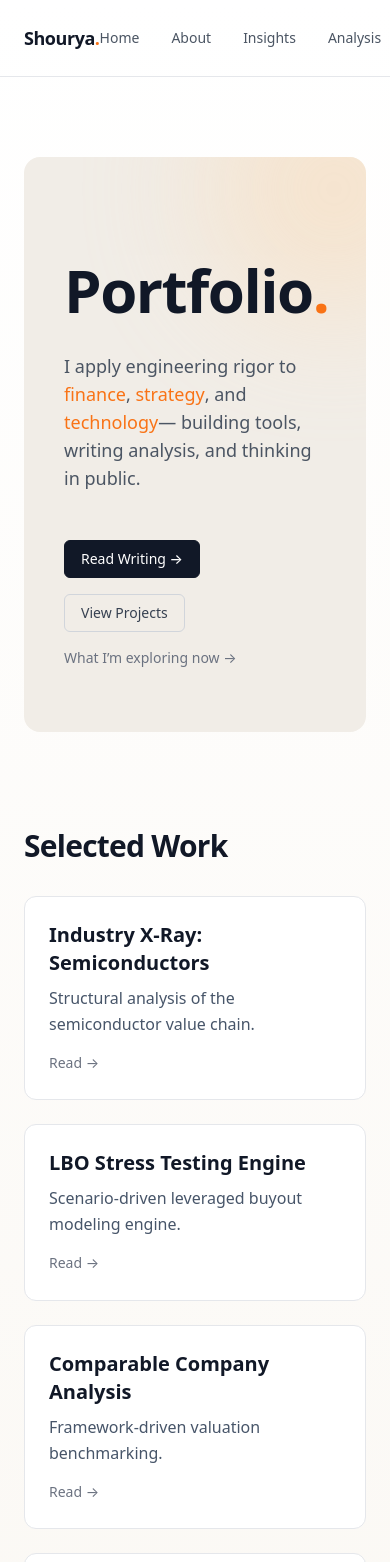
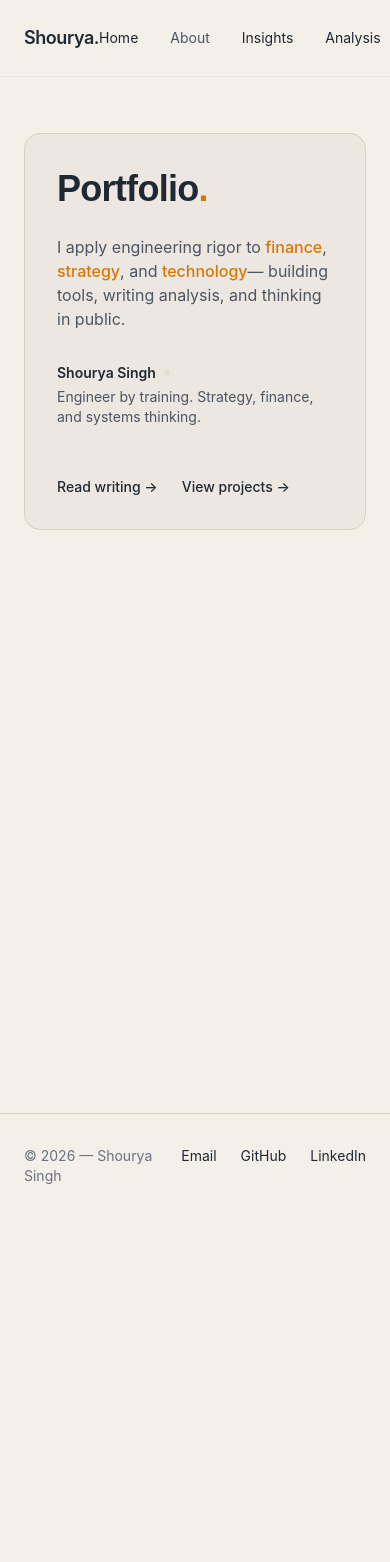
Before and after one commit to meeth10/weblog, a Next.js app: page / in a window 390 px wide. Shown: the top 1562 px of the page. After the commit the page ends 1218 px from the top, so only its background shows below. Built offline with nearby package versions, Linux system fonts and the light colour scheme.

Commit message:
Portfolio makeoverssssss

```diff
--- /dev/null
+++ b/app/components/ThinkingButton.tsx
@@ -0,0 +1,39 @@
+"use client"
+
+import { useState } from "react"
+
+export default function ThinkingButton({
+  onToggle,
+}: {
+  onToggle: () => void
+}) {
+  const [active, setActive] = useState(false)
+
+  return (
+    <button
+      onClick={() => {
+        setActive(v => !v)
+        onToggle()
+      }}
+      className="group text-left cursor-pointer"
+      aria-label="Toggle thinking space"
+    >
+      <div className="flex items-center gap-2">
+        <span className="text-sm font-semibold text-ink group-hover:text-orange transition">
+          Shourya Singh
+        </span>
+
+        {/* subtle activity dot */}
+        <span
+          className={`h-1.5 w-1.5 rounded-full transition-opacity ${
+            active ? "bg-orange opacity-100" : "bg-line opacity-40"
+          }`}
+        />
+      </div>
+
+      <div className="mt-1 max-w-md text-sm text-steel group-hover:text-ink transition">
+        Engineer by training. Strategy, finance, and systems thinking.
+      </div>
+    </button>
+  )
+}
--- /dev/null
+++ b/app/components/ThinkingLayer.tsx
@@ -0,0 +1,119 @@
+"use client"
+
+import { useEffect, useRef } from "react"
+
+type Node = {
+  x: number
+  y: number
+  vx: number
+  vy: number
+}
+
+export default function ThinkingLayer({ active }: { active: boolean }) {
+  const canvasRef = useRef<HTMLCanvasElement | null>(null)
+
+  useEffect(() => {
+    if (!active) return
+
+    const canvas = canvasRef.current
+    if (!canvas) return
+
+    const ctx = canvas.getContext("2d")
+    if (!ctx) return
+
+    const dpr = window.devicePixelRatio || 1
+
+    const resize = () => {
+      canvas.width = window.innerWidth * dpr
+      canvas.height = window.innerHeight * dpr
+      canvas.style.width = "100%"
+      canvas.style.height = "100%"
+      ctx.setTransform(dpr, 0, 0, dpr, 0, 0)
+    }
+
+    resize()
+    window.addEventListener("resize", resize)
+
+    const nodes: Node[] = Array.from({ length: 50 }).map(() => ({
+      x: Math.random() * window.innerWidth,
+      y: Math.random() * window.innerHeight,
+      vx: (Math.random() - 0.5) * 0.4,
+      vy: (Math.random() - 0.5) * 0.4,
+    }))
+
+    let mouse = { x: -1000, y: -1000 }
+
+    const onMouseMove = (e: MouseEvent) => {
+      mouse = { x: e.clientX, y: e.clientY }
+    }
+
+    window.addEventListener("mousemove", onMouseMove)
+
+    let raf: number
+
+    function animate() {
+      ctx.clearRect(0, 0, canvas.width, canvas.height)
+
+      for (let i = 0; i < nodes.length; i++) {
+        const a = nodes[i]
+
+        a.x += a.vx
+        a.y += a.vy
+
+        if (a.x < 0 || a.x > window.innerWidth) a.vx *= -1
+        if (a.y < 0 || a.y > window.innerHeight) a.vy *= -1
+
+        // Mouse repulsion
+        const dx = a.x - mouse.x
+        const dy = a.y - mouse.y
+        const dist = Math.sqrt(dx * dx + dy * dy)
+        if (dist < 140) {
+          a.vx += (dx / dist) * 0.05
+          a.vy += (dy / dist) * 0.05
+        }
+
+        // Node
+        ctx.beginPath()
+        ctx.arc(a.x, a.y, 2.5, 0, Math.PI * 2)
+        ctx.fillStyle = "rgba(249,115,22,0.9)"
+        ctx.fill()
+
+        // Connections
+        for (let j = i + 1; j < nodes.length; j++) {
+          const b = nodes[j]
+          const dx2 = a.x - b.x
+          const dy2 = a.y - b.y
+          const d = Math.sqrt(dx2 * dx2 + dy2 * dy2)
+
+          if (d < 140) {
+            ctx.beginPath()
+            ctx.moveTo(a.x, a.y)
+            ctx.lineTo(b.x, b.y)
+            ctx.strokeStyle = `rgba(51,65,85,${1 - d / 140})`
+            ctx.lineWidth = 0.8
+            ctx.stroke()
+          }
+        }
+      }
+
+      raf = requestAnimationFrame(animate)
+    }
+
+    animate()
+
+    return () => {
+      cancelAnimationFrame(raf)
+      window.removeEventListener("mousemove", onMouseMove)
+      window.removeEventListener("resize", resize)
+    }
+  }, [active])
+
+  if (!active) return null
+
+  return (
+    <canvas
+      ref={canvasRef}
+      className="fixed inset-0 z-0 pointer-events-none"
+    />
+  )
+}
--- a/app/global.css
+++ b/app/global.css
@@ -3,55 +3,48 @@
 @tailwind utilities;
 
 /* ====================
-   COLOR TOKENS
-==================== */
-:root {
-  --orange: #f97316;
-  --orange-soft: #fde7d7;
-
-  --beige: #faf7f2;
-  --sand: #f1ede7;
-
-  --grey-900: #0f172a;
-  --grey-700: #334155;
-  --grey-600: #475569;
-  --grey-400: #94a3b8;
-}
-
-/* ====================
-   BASE STYLES
+   BASE
 ==================== */
 @layer base {
   body {
-    background: linear-gradient(
-      180deg,
-      #ffffff 0%,
-      var(--beige) 100%
-    );
-    color: var(--grey-900);
-    font-family: ui-sans-serif, system-ui, -apple-system, BlinkMacSystemFont;
+    font-family: theme(fontFamily.body);
     line-height: 1.65;
+    background-color: theme(colors.bg);
+    color: theme(colors.ink);
+  }
+
+  h1, h2, h3 {
+    font-family: theme(fontFamily.heading);
+    letter-spacing: -0.02em;
+    color: theme(colors.ink);
   }
 
   h1 {
-    @apply text-5xl font-bold tracking-tight;
+    @apply text-4xl font-semibold mb-6;
   }
 
   h2 {
-    @apply text-3xl font-semibold tracking-tight;
+    @apply text-2xl font-medium mt-14 mb-4;
   }
 
   h3 {
-    @apply text-xl font-semibold;
+    @apply text-lg font-medium mt-10 mb-2;
   }
 
   p {
-    color: var(--grey-600);
-    @apply leading-relaxed;
+    font-size: 1rem;
+    line-height: 1.65;
+    color: theme(colors.steel);
+    margin: 1.25rem 0;
   }
 
   a {
-    @apply transition-colors;
+    transition: color 0.2s ease;
+    color: theme(colors.ink);
+  }
+
+  a:hover {
+    color: theme(colors.orange);
   }
 }
 
@@ -59,84 +52,61 @@
    COMPONENTS
 ==================== */
 @layer components {
-  /* Background helpers */
-  .bg-sand {
-    background-color: var(--sand);
-  }
-
-  /* Accent helpers */
-  .text-accent {
-    color: var(--orange);
-  }
-
-  /* Buttons */
-  .btn {
-    @apply inline-flex items-center rounded-md px-4 py-2 text-sm font-medium border transition;
-  }
-
-  .btn-primary {
-    @apply bg-gray-900 text-white border-gray-900 hover:bg-gray-800;
-  }
-
-  .btn-secondary {
-    @apply border-gray-300 text-gray-700 hover:bg-gray-100;
-  }
-
-  /* Cards */
   .card {
-    @apply rounded-xl border border-gray-200 p-6 bg-white;
-    transition:
-      transform 0.25s ease,
-      box-shadow 0.25s ease,
-      border-color 0.25s ease;
+    background-color: theme(colors.sand);
+    border: 1px solid theme(colors.line);
+    border-radius: 0.75rem;
+    padding: 1.25rem;
   }
 
   .card:hover {
-    transform: translateY(-4px);
-    box-shadow: 0 12px 28px rgba(0, 0, 0, 0.08);
-    border-color: var(--orange-soft);
+    border-color: theme(colors.orangeSoft);
   }
 
-  .card h3 {
-    @apply transition-colors;
+  .divider {
+    border-top: 1px solid theme(colors.line);
+    margin: 3rem 0;
   }
 
-  .card:hover h3 {
-    color: var(--orange);
+  .accent {
+    color: theme(colors.orange);
+  }
+
+  .paper {
+    background-color: color-mix(
+      in srgb,
+      theme(colors.sand) 80%,
+      transparent
+    );
+    backdrop-filter: blur(6px);
+    border: 1px solid theme(colors.line);
+    border-radius: 1rem;
   }
 }
 
 /* ====================
-   PROSE (BLOG POSTS)
+   PROSE (WRITING)
 ==================== */
 .prose {
-  max-width: 70ch;
+  max-width: 65ch;
 }
 
-.prose h1 {
-  @apply text-4xl font-bold mt-16 mb-6;
+.prose p {
+  font-size: 1rem;
+  line-height: 1.65;
+  color: theme(colors.white);
+  margin: 1.25rem 0;
 }
 
 .prose h2 {
-  @apply text-2xl font-semibold mt-12 mb-4;
-}
-
-.prose h3 {
-  @apply text-xl font-semibold mt-8 mb-3;
-}
-
-.prose p {
-  @apply text-lg leading-relaxed text-gray-700 my-6;
-}
-
-.prose ul {
-  @apply list-disc pl-6 my-6 text-gray-700;
-}
-
-.prose li {
-  @apply my-2;
+  @apply text-2xl mt-16 mb-4;
+  color: theme(colors.ink);
 }
 
 .prose blockquote {
-  @apply border-l-4 border-orange-500 pl-4 italic text-gray-600 my-8;
+  border-left: 2px solid theme(colors.orange);
+  padding-left: 1rem;
+  font-style: italic;
+  color: theme(colors.black);
+  margin: 2rem 0;
 }
--- a/app/layout.tsx
+++ b/app/layout.tsx
@@ -3,7 +3,8 @@ import Nav from "./components/nav"
 
 export const metadata = {
   title: "Shourya Singh",
-  description: "Writing, analysis, and projects at the intersection of strategy, finance, and technology.",
+  description:
+    "Thinking in systems — strategy, finance, technology, and ideas in motion.",
 }
 
 export default function RootLayout({
@@ -13,20 +14,20 @@ export default function RootLayout({
 }) {
   return (
     <html lang="en">
-      <body className="bg-white text-gray-900 antialiased">
+      <body className="bg-bg text-ink antialiased">
         <Nav />
 
-        <main className="mx-auto max-w-6xl px-6 py-20">
+        <main className="mx-auto max-w-reading px-6 py-14">
           {children}
         </main>
 
-        <footer className="border-t border-gray-200 mt-24">
-          <div className="mx-auto max-w-6xl px-6 py-10 flex flex-col md:flex-row justify-between text-sm text-gray-500">
+        <footer className="mt-20 border-t border-line">
+          <div className="mx-auto max-w-reading px-6 py-8 text-sm text-steelSoft flex justify-between">
             <span>© 2026 — Shourya Singh</span>
-            <div className="flex gap-6 mt-4 md:mt-0">
-              <a href="#" className="hover:text-gray-900">Email</a>
-              <a href="#" className="hover:text-gray-900">GitHub</a>
-              <a href="#" className="hover:text-gray-900">LinkedIn</a>
+            <div className="flex gap-6">
+              <a className="hover:text-orange" href="#">Email</a>
+              <a className="hover:text-orange" href="#">GitHub</a>
+              <a className="hover:text-orange" href="#">LinkedIn</a>
             </div>
           </div>
         </footer>
--- a/app/page.tsx
+++ b/app/page.tsx
@@ -1,88 +1,103 @@
-import Link from "next/link";
+"use client"
+
+import Link from "next/link"
+import { useState } from "react"
+import ThinkingButton from "./components/ThinkingButton"
+import ThinkingLayer from "./components/ThinkingLayer"
 
 export default function Page() {
+  const [thinking, setThinking] = useState(false)
+
   return (
-    <main className="space-y-24">
-      {/* HERO */}
-      <header className="relative space-y-8 rounded-2xl bg-sand px-10 py-16 overflow-hidden">
-        <div className="absolute -top-24 -right-24 h-64 w-64 rounded-full bg-orange-200 opacity-40 blur-3xl" />
+    <main
+      className={`relative z-10 min-h-screen space-y-24 transition-colors
+        ${thinking ? "bg-bg" : "bg-bg"}
+      `}
+    >
+      {/* GLOBAL VECTOR SPACE */}
+      <ThinkingLayer active={thinking} />
 
-        <div className="relative space-y-6">
-          <h1 className="text-6xl max-w-3xl leading-tight">
-            Portfolio<span className="text-accent">.</span>
+      {/* HERO / INTRO */}
+      <header
+        className={`relative rounded-2xl border border-line p-8 md:p-14
+          transition-all
+          ${thinking ? "bg-sand/80 backdrop-blur-sm" : "bg-sand/90"}
+        `}
+      >
+        <div className="space-y-6 max-w-3xl">
+          <h1 className="text-4xl leading-tight font-heading text-ink">
+            Portfolio<span className="text-orange">.</span>
           </h1>
 
-          <p className="max-w-xl text-lg text-gray-600">
+          <p className="text-base text-steel">
             I apply engineering rigor to
-            <span className="text-accent font-medium"> finance</span>,
-            <span className="text-accent font-medium"> strategy</span>,
-            and
-            <span className="text-accent font-medium"> technology</span>
+            <span className="text-orange font-medium"> finance</span>,{" "}
+            <span className="text-orange font-medium">strategy</span>, and{" "}
+            <span className="text-orange font-medium">technology</span>
             — building tools, writing analysis, and thinking in public.
           </p>
 
-          <div className="flex flex-wrap gap-4 pt-6">
-            <Link href="/writing" className="btn btn-primary">
-              Read Writing →
-            </Link>
+          {/* NAME + PROFESSIONAL SUMMARY (THINKING TOGGLE) */}
+          <div className="pt-2">
+            <ThinkingButton onToggle={() => setThinking(v => !v)} />
+          </div>
 
-            <Link href="/tech-projects" className="btn btn-secondary">
-              View Projects
+          {/* PRIMARY NAV ACTIONS */}
+          <div className="flex flex-wrap gap-6 pt-6">
+            <Link
+              href="/writing"
+              className="text-sm font-medium text-ink hover:text-orange transition"
+            >
+              Read writing →
             </Link>
 
             <Link
-              href="/currently-brewing"
-              className="text-sm text-gray-500 hover:text-accent transition"
+              href="/tech-projects"
+              className="text-sm font-medium text-ink hover:text-orange transition"
             >
-              What I’m exploring now →
+              View projects →
             </Link>
           </div>
         </div>
       </header>
-
-      {/* SELECTED WORK */}
-      <section>
-        <h2 className="mb-8">Selected Work</h2>
-
-        <div className="grid gap-6 md:grid-cols-2">
+    </main>
+  )
+}
+{/* PINNED PROJECTS */}
+<section className="grid gap-6 md:grid-cols-3">
   {[
     {
       title: "Industry X-Ray: Semiconductors",
-              desc: "Structural analysis of the semiconductor value chain.",
-              link: "/business-analysis/semiconductors",
+      desc: "Systems-first breakdown of the semiconductor value chain.",
+      link: "/cases/semiconductors",
     },
     {
       title: "LBO Stress Testing Engine",
-              desc: "Scenario-driven leveraged buyout modeling engine.",
+      desc: "Scenario-based leveraged buyout modeling tool.",
       link: "/tech-projects/lbo-engine",
-            },
-            {
-              title: "Comparable Company Analysis",
-              desc: "Framework-driven valuation benchmarking.",
-              link: "/business-analysis/comps",
     },
     {
       title: "India EV Battery Strategy",
       desc: "National-scale strategy for battery supply chains.",
-              link: "/business-analysis/india-ev-battery",
+      link: "/cases/india-ev-battery",
     },
-          ].map((item) => (
+  ].map(item => (
     <Link
       key={item.title}
       href={item.link}
-              className="card bg-sand group"
+      className="paper p-5 transition hover:border-orange"
     >
-              <h3 className="group-hover:text-accent transition">
+      <h3 className="font-heading text-base text-ink">
         {item.title}
       </h3>
-              <p className="mt-2">{item.desc}</p>
-              <span className="mt-4 inline-block text-sm text-gray-500 group-hover:text-accent">
+
+      <p className="mt-2 text-sm text-steel">
+        {item.desc}
+      </p>
+
+      <span className="mt-4 inline-block text-sm text-steelSoft hover:text-orange">
         Read →
       </span>
     </Link>
   ))}
-        </div>
 </section>
-    </main>
-  );
-}
--- a/package.json
+++ b/package.json
@@ -6,6 +6,11 @@
     "start": "next start"
   },
   "dependencies": {
+    "@fontsource/ibm-plex-mono": "^5.2.7",
+    "@fontsource/ibm-plex-sans": "^5.2.8",
+    "@fontsource/ibm-plex-serif": "^5.2.7",
+    "@fontsource/inter": "^5.2.8",
+    "@fontsource/playfair-display": "^5.2.8",
     "@types/node": "20.11.17",
     "@types/react": "18.2.55",
     "@types/react-dom": "18.2.19",
--- a/tailwind.config.js
+++ b/tailwind.config.js
@@ -1,11 +1,26 @@
 /** @type {import('tailwindcss').Config} */
 module.exports = {
   content: [
-    "./app/**/*.{js,ts,jsx,tsx,mdx}",
+    "./app/**/*.{js,ts,jsx,tsx}",
     "./components/**/*.{js,ts,jsx,tsx}",
   ],
   theme: {
-    extend: {},
+    extend: {
+      colors: {
+        bg: "#F3EFE9",        // warm paper
+        sand: "#ECE7DF",      // surface
+        ink: "#1F2933",       // headings
+        steel: "#4B5563",     // body text
+        steelSoft: "#6B7280",
+        line: "#D6D0C6",
+        orange: "#D97706",
+        orangeSoft: "#F1C27D",
+      },
+      fontFamily: {
+        heading: ["Space Grotesk", "sans-serif"],
+        body: ["Inter", "sans-serif"],
+      },
+    },
   },
   plugins: [],
 }
```
Also changed, not shown: 1 other file (tests, documents, lock files or other folders). Lines whose indentation alone changed are shown as unchanged.
